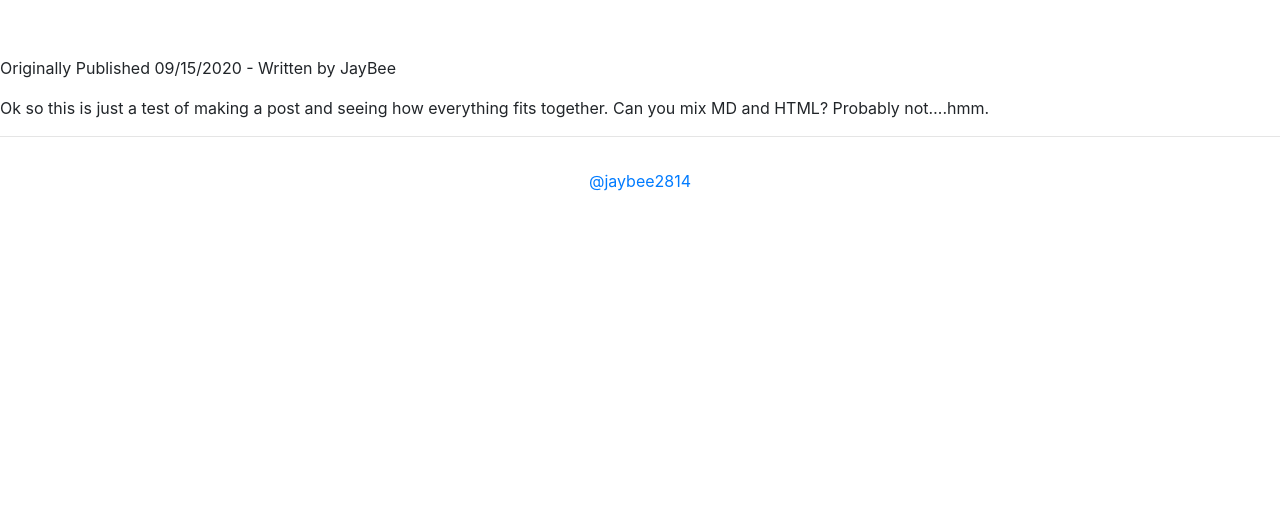
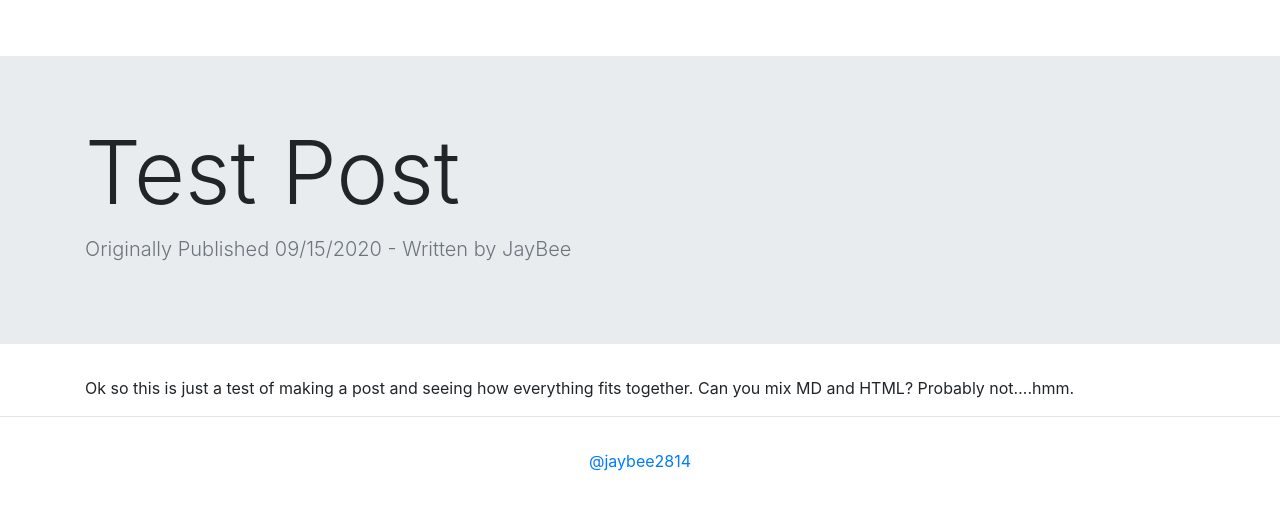
Before and after one commit to JayBee2814/jaybee2814.github.io, a Jekyll site: the page built from _posts/2020-09-15-test-post.markdown, in a window 1280 px wide. Shown: the top 510 px of the page. Built offline with Jekyll 4.4.1, drawn with Linux system fonts in a browser that asks for light colours; nearby versions of some CDN libraries.

Commit message:
Update look of Post template

```diff
--- a/_layouts/post.html
+++ b/_layouts/post.html
@@ -1,6 +1,13 @@
 ---
 layout: default
 ---
-<p>Originally Published {{ page.date | date: "%m/%d/%Y" }} - Written by {{ page.author }}</p>
+<div class="jumbotron jumbotron-fluid">
+    <div class="container">
+        <h1 class="display-2">{{ page.title }}</h1>
+        <p class="lead text-muted">Originally Published {{ page.date | date: "%m/%d/%Y" }} - Written by {{ page.author }}</p>
+    </div>
+</div>
 
-{{ content }}
+<div class="container">
+    {{ content }}
+</div>
```
